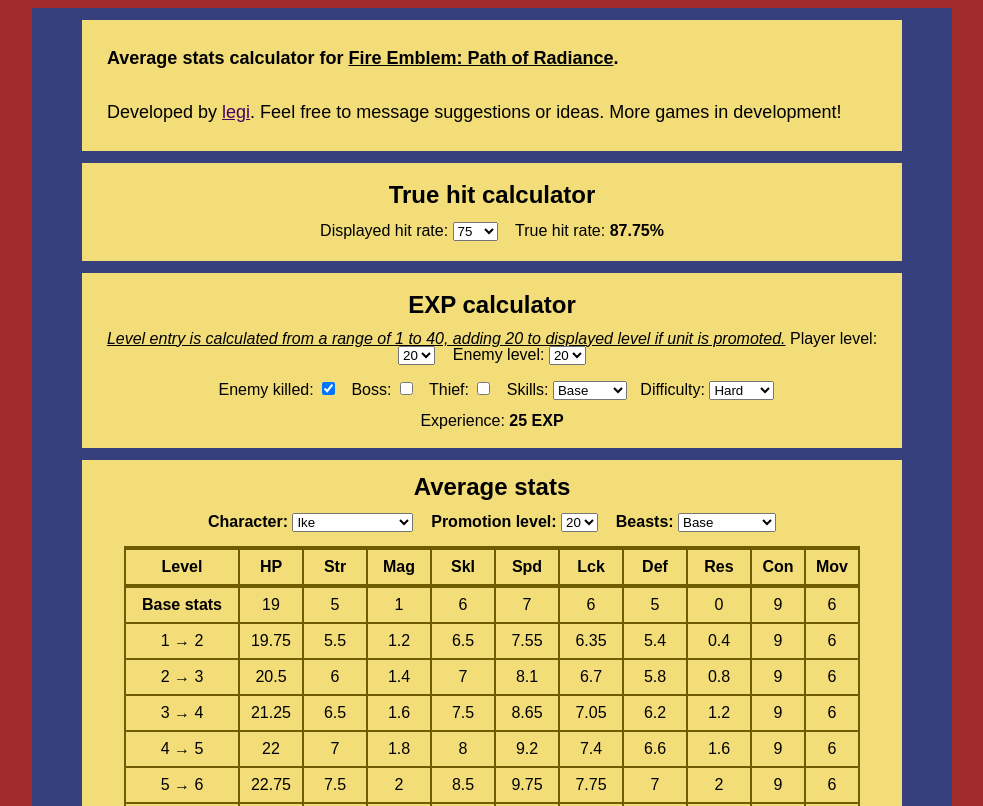
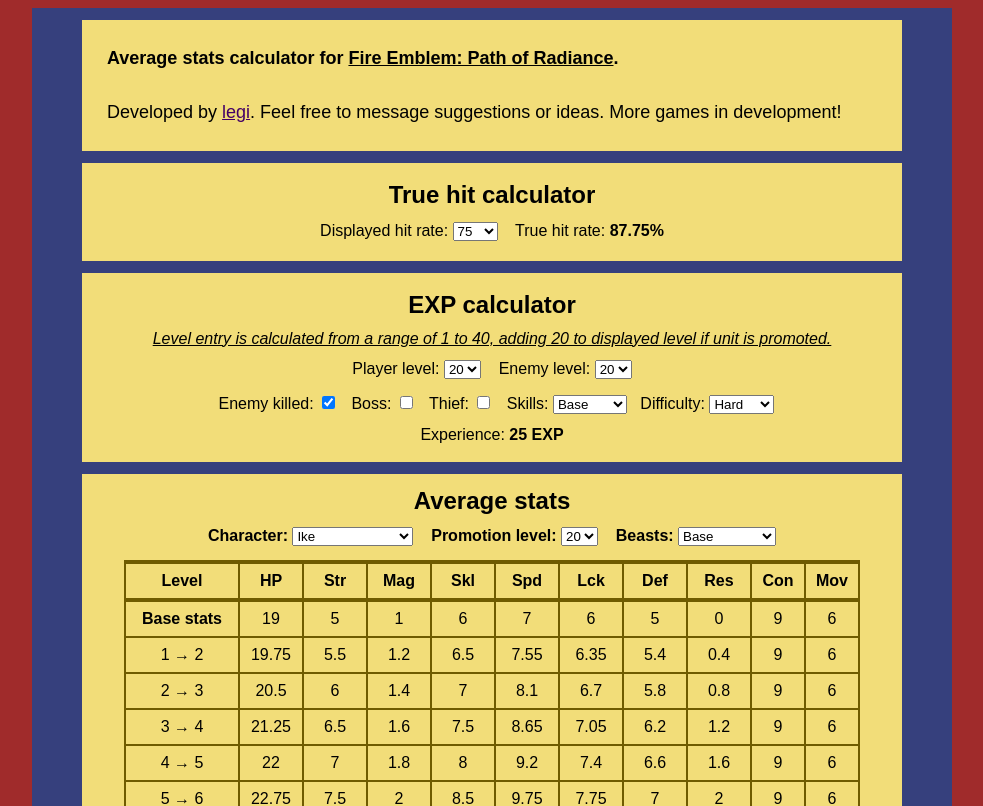
Before and after one commit to legicode/pathofradiancecalc, a plain HTML site: page index.html in a window 1280 px wide. Shown: the top 806 px of the page, without its empty margins (148-1131 px from the left). Drawn offline with Linux system fonts and the light colour scheme.

Commit message:
Add files via upload

```diff
--- a/index.html
+++ b/index.html
@@ -22,7 +22,7 @@
 
 			<tr><td class="calculator">
 				<h2>EXP calculator</h2>
-				<u><i>Level entry is calculated from a range of 1 to 40, adding 20 to displayed level if unit is promoted.</i></u>
+				<u><i>Level entry is calculated from a range of 1 to 40, adding 20 to displayed level if unit is promoted.</i></u><br/><br/>
 				Player level:
 				<select id="playerLevel" onChange="updateEXP()"></select> &nbsp&nbsp
 				Enemy level:
```
